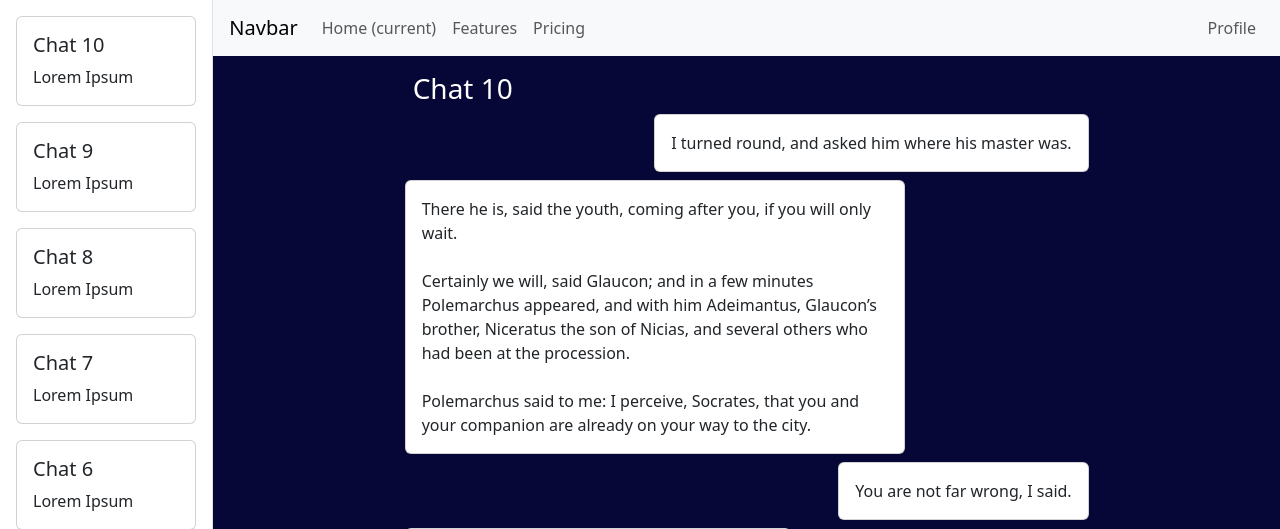
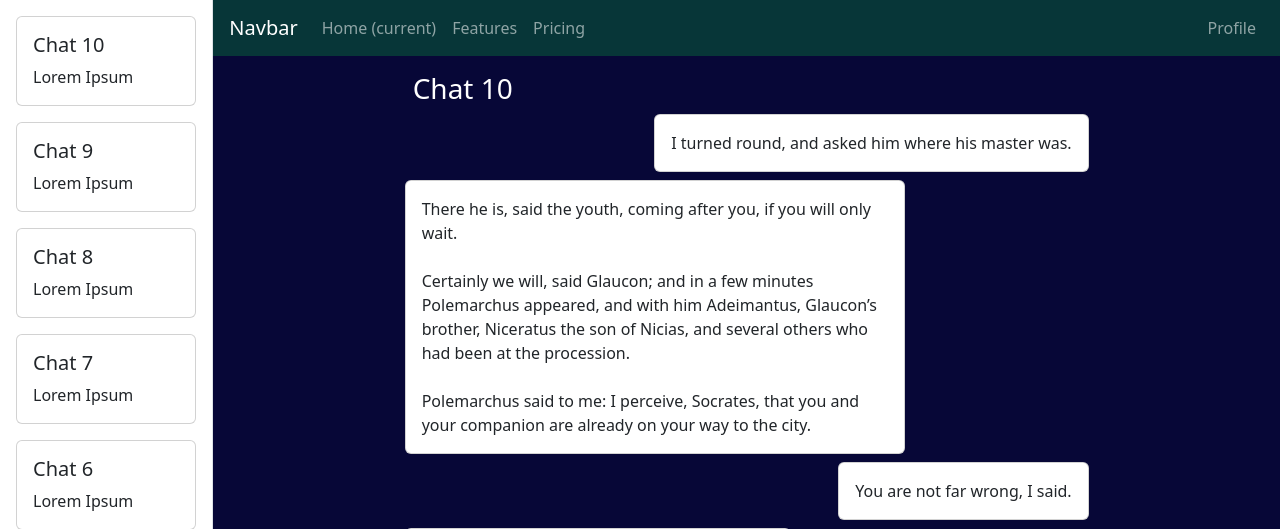
Before and after one commit to UCCS-SP25-CS4300-CS5300-1/Group-7-Spring-2025, a Django app: page /demo/ in a window 1280 px wide. Shown: the top 529 px of the page. Run offline with Django 5.2, Linux system fonts and the light colour scheme.

Commit message:
Set navbar to dark

```diff
--- a/active_interview_backend/active_interview_app/templates/demo/navbar.html
+++ b/active_interview_backend/active_interview_app/templates/demo/navbar.html
@@ -1,4 +1,4 @@
-<nav class="navbar navbar-expand-md bg-body-tertiary px-3">
+<nav class="navbar navbar-expand-md px-3" data-bs-theme="dark">
   <!-- Navbar content -->
   <a class="navbar-brand" href="#">Navbar</a>
   <div class="d-flex ms-auto">
```
